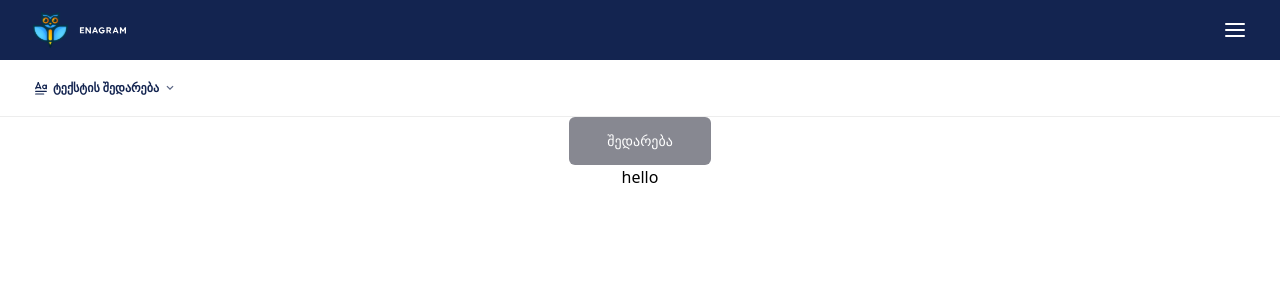
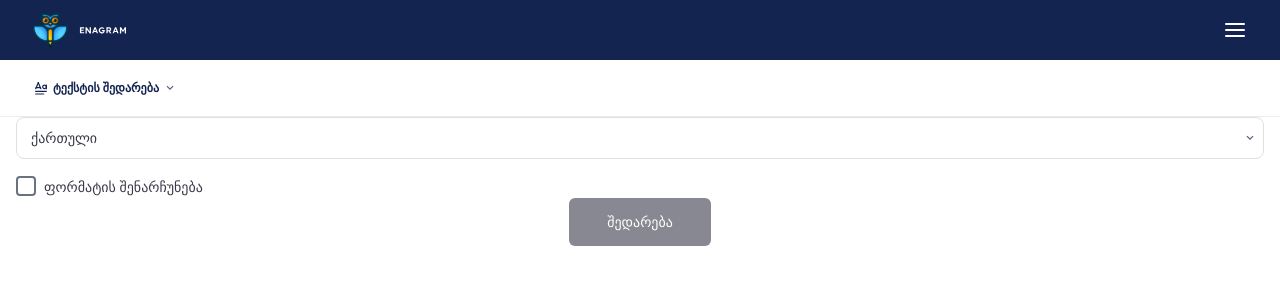
Before and after one commit to Dirakli/enagram, a React (Vite) app: page / in a window 1280 px wide. Shown: the top 300 px of the page. Built offline with nearby package versions, Linux system fonts and the light colour scheme.

Commit message:
Making Inner section

```diff
--- a/src/App.tsx
+++ b/src/App.tsx
@@ -4,7 +4,6 @@ function App() {
   return (
     <div className="flex flex-col items-center  w-full min-w-[320px]">
       <Home />
-      <div>hello</div>
     </div>
   );
 }
--- /dev/null
+++ b/src/components/InnerSection.tsx
@@ -0,0 +1,27 @@
+function InnerSection() {
+  return (
+    <div className="flex flex-col px-4 w-full">
+      <button className="flex py-[9px] pl-[14px] pr-[6px] border-1 border-[#E0E0E0] rounded-[8px] justify-between items-center">
+        <p className="text-[#383A48] text-[14px] leading-[22px] tracking-[0] text-center align-middle">
+          ქართული
+        </p>
+        <img
+          className="pl-[4px] cursor-pointer"
+          src="/more.svg"
+          alt="more logo"
+        />
+      </button>
+      <label className="flex mt-[17px]">
+        <input type="checkbox" className="hidden peer" />
+
+        <div className="w-5 h-5 border-2 border-gray-500 rounded peer-checked:border-blue-500 peer-checked:bg-blue-500"></div>
+
+        <span className="text-[#383A48] ml-2 text-[14px] leading-[22px] tracking-[0] text-center align-middle">
+          ფორმატის შენარჩუნება
+        </span>
+      </label>
+    </div>
+  );
+}
+
+export default InnerSection;
--- a/src/pages/Home.tsx
+++ b/src/pages/Home.tsx
@@ -1,9 +1,11 @@
 import Heading from "../components/Heading";
 import Comparison from "../components/Comparison";
+import InnerSection from "../components/InnerSection";
 function Home() {
   return (
     <div className="flex flex-col items-center w-full ">
       <Heading />
+      <InnerSection />
       <Comparison />
     </div>
   );
```
